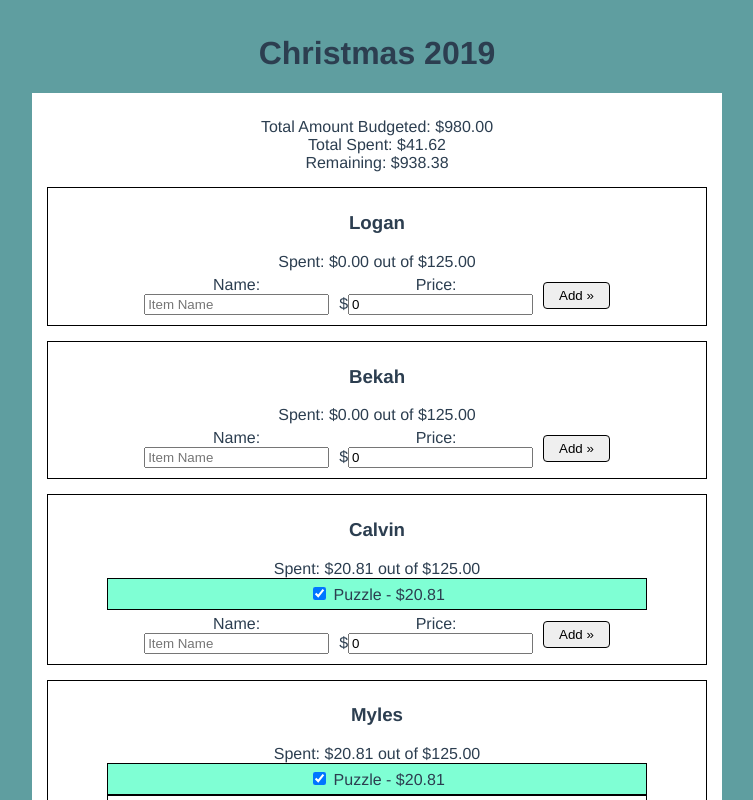
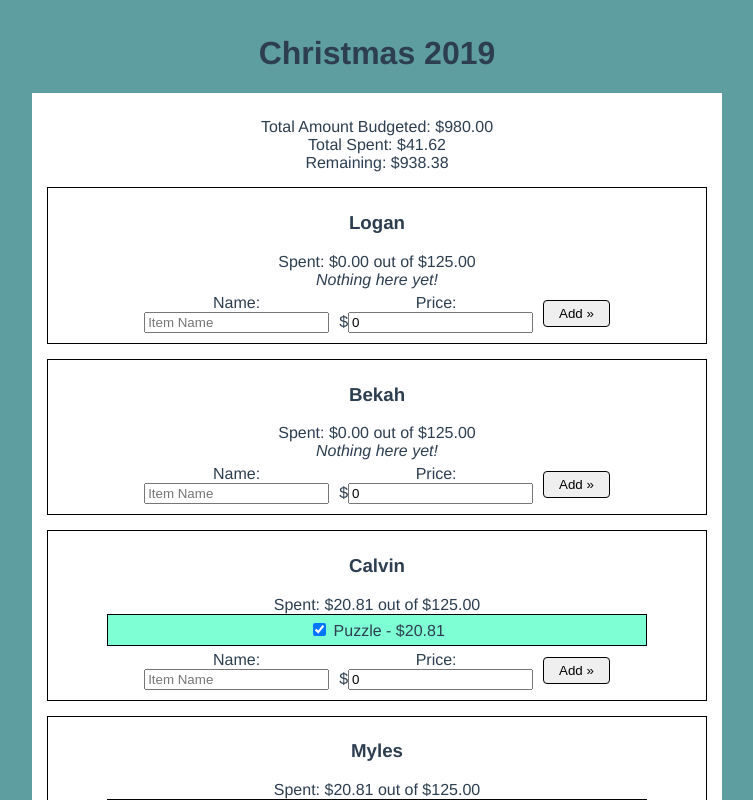
Before and after one commit to ldscavo/gifting-budget, a Vue app: page / in a window 1280 px wide. Shown: the top 800 px of the page, without its empty margins (263-1016 px from the left). Built offline with nearby package versions, Linux system fonts and the light colour scheme.

Commit message:
Added a basic empty state for items

```diff
--- a/src/components/Recipient.vue
+++ b/src/components/Recipient.vue
@@ -5,6 +5,7 @@
         <Item v-for="item in recipient.items"
             v-bind:key="item.name"
             v-bind:item="item" />
+        <div v-if="recipient.items.length == 0"><em>Nothing here yet!</em></div>
         <AddItem v-bind:items="recipient.items" />
     </div>
 </template>
```
